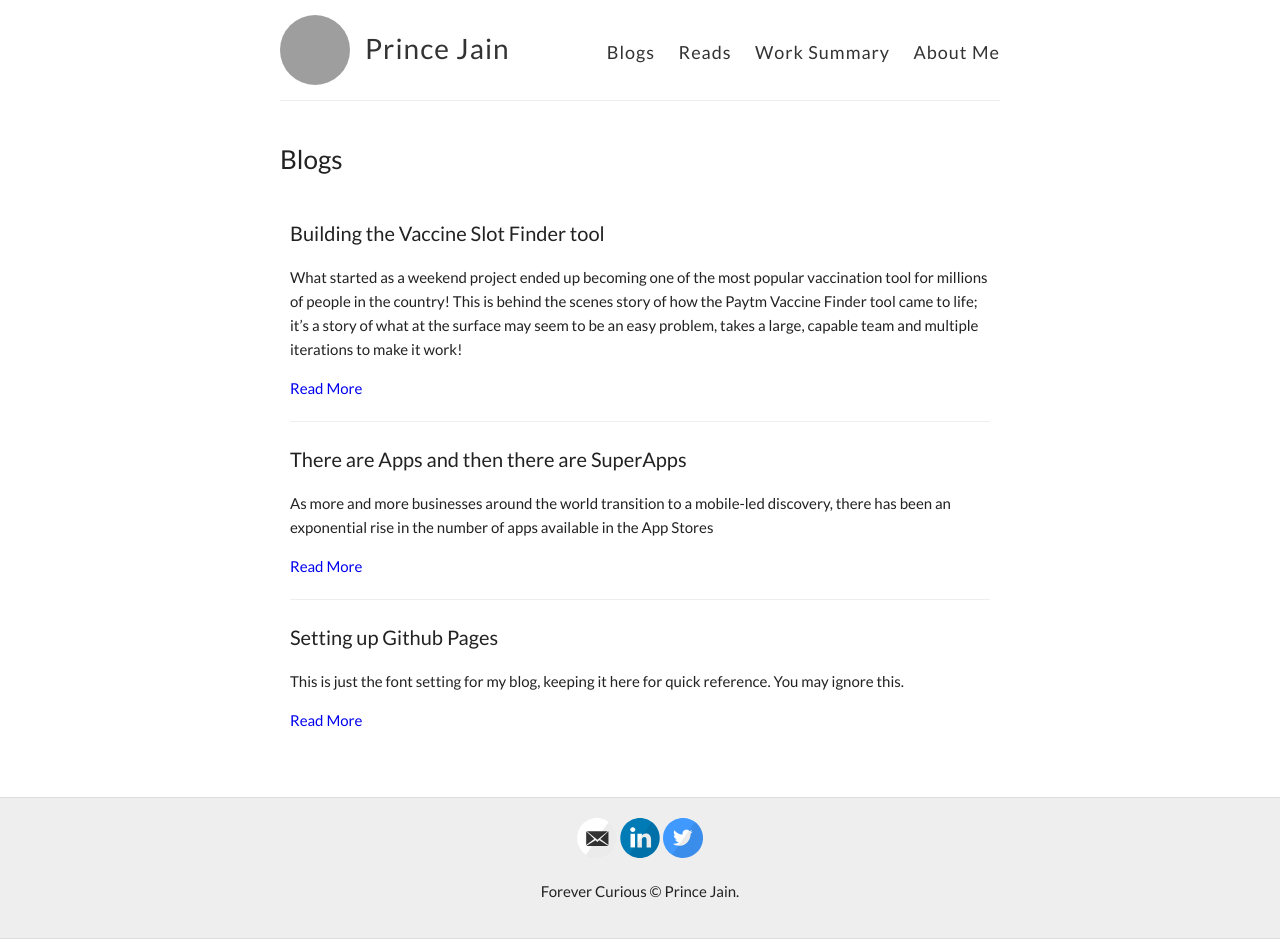
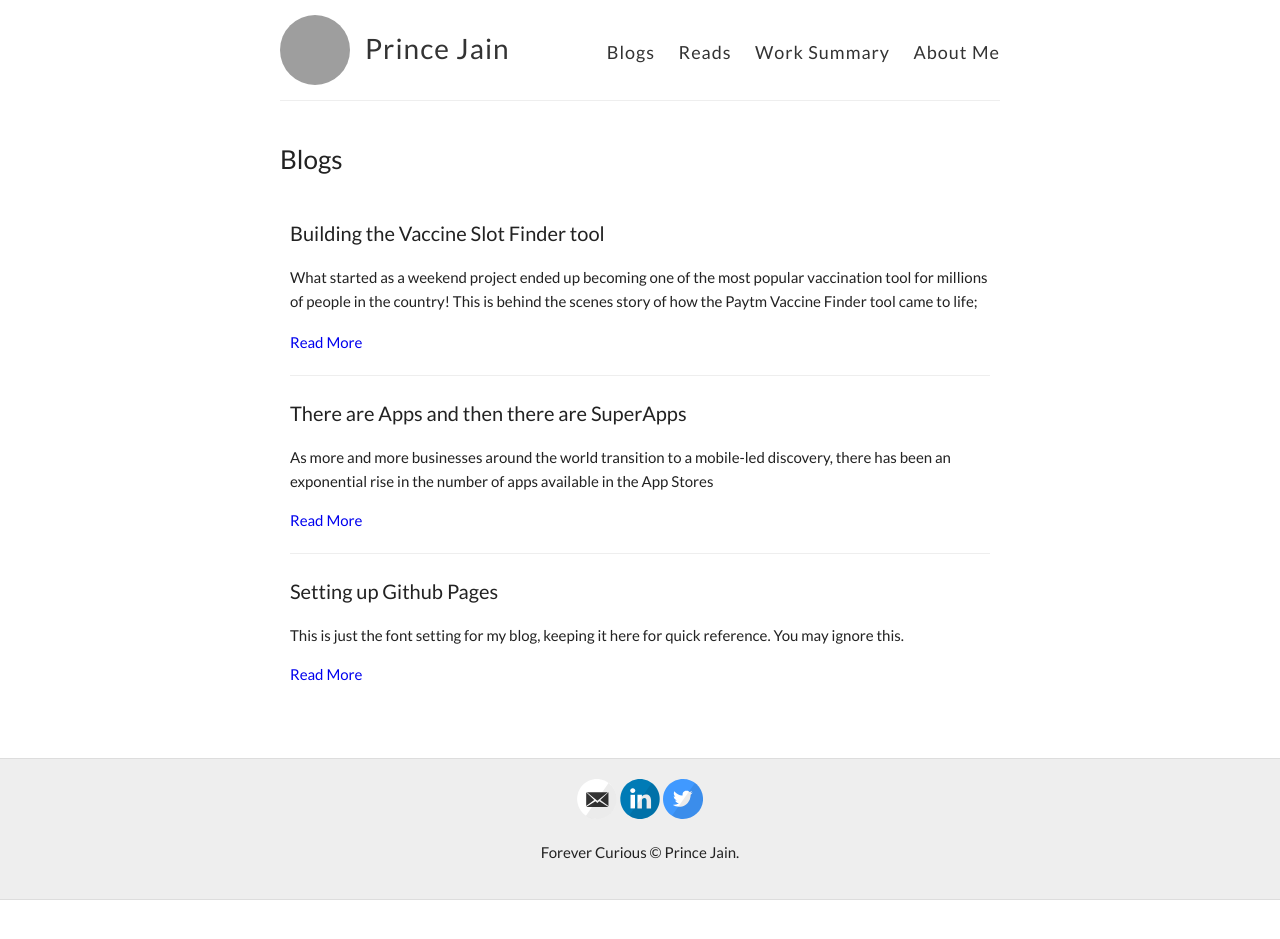
Before and after one commit to product-noob/product-noob.github.io, a Jekyll site: the page built from blog.md, in a window 1280 px wide. Built offline with Jekyll 4.4.1, drawn with Linux system fonts in a browser that asks for light colours; after the commit the page ends 900 px from its top, so only the background shows below that; grey boxes are pictures that could not be loaded.

Commit message:
Update blog.html
Changed div name to blogsubtext

```diff
--- a/_layouts/blog.html
+++ b/_layouts/blog.html
@@ -8,7 +8,7 @@ layout: default
 		<article class="post">
 			<!-- <div class="date"> Published on {{ page.date | date: "%B %e, %Y" }} </div> -->
      			<h4><a href="{{ site.baseurl }}{{ post.url }}" class="blogheader">{{ post.title }}</a></h4>
-			<div class="entry"> <div class="blogheader">{{ post.excerpt }} </div> </div>
+			<div class="entry"> <div class="blogsubtext">{{ post.excerpt }} </div> </div>
 			<a href="{{ site.baseurl }}{{ post.url }}" class="read-more">Read More</a>
 		</article> {% endfor %}
 	</div>
```
